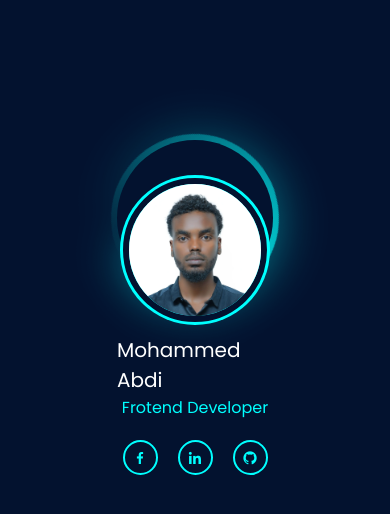
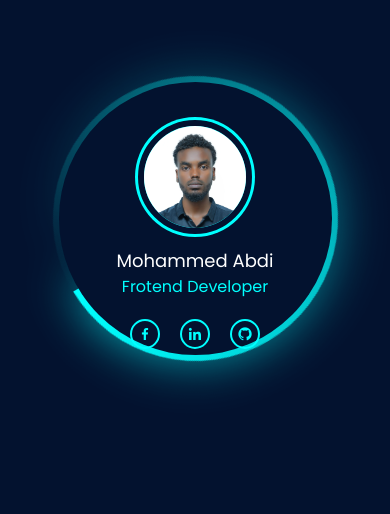
Before and after one commit to Mohammed-Abdi/Profile, a plain HTML site: page index.html in a window 390 px wide. Shown: the part 204-718 px from the top of the page. Drawn offline with nearby package versions, Linux system fonts and the light colour scheme.

Commit message:
Update style.css

```diff
--- a/style.css
+++ b/style.css
@@ -97,3 +97,20 @@ body{
     color: #03122f;
     background-color: rgb(111, 255, 255);
 }
+@media screen and (max-width: 768px) {
+.container {
+    width: 70vw;
+    height: 70vw;
+}
+.container .name {
+     font-size: 18px;
+ }
+.container .social-links .link {
+    width: 30px;
+    height: 30px;
+}
+.container .image {
+    width: 120px;
+    height: 120px;
+}
+}
```
